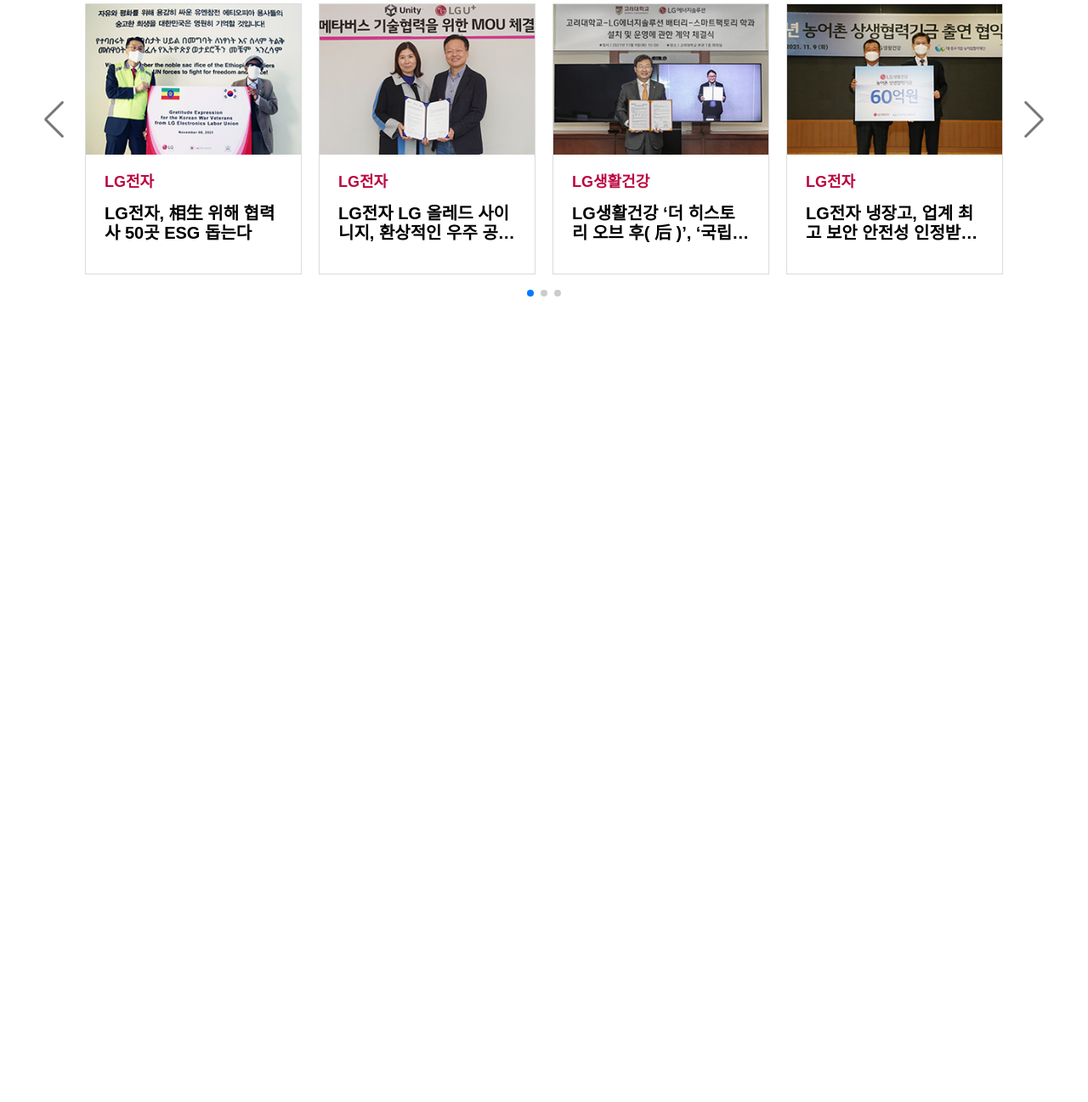
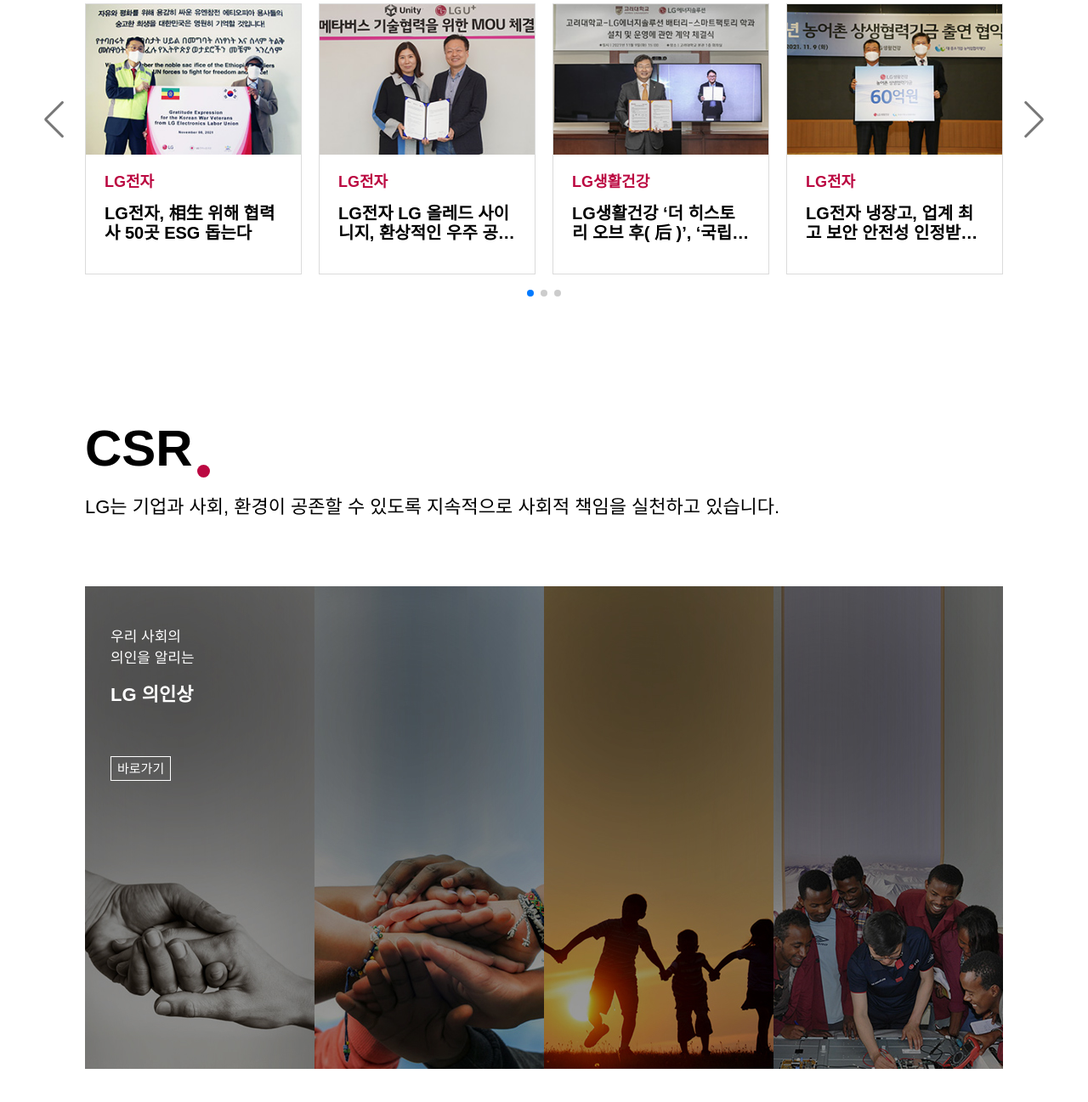
Before and after one commit to Ginny-choi/lgstudy, a plain HTML site: page index.html in a window 1280 px wide. Shown: the part 1294-2591 px from the top of the page at 85% size. Before the commit the page ends 1717 px from the top, so only its background shows below. Drawn offline with Linux system fonts and the light colour scheme.

Commit message:
csr 섹션 제작중

```diff
--- a/assets/scss/lgstyle.scss
+++ b/assets/scss/lgstyle.scss
@@ -501,23 +501,7 @@
 		}
 	}
 }
-#media-section {
-	padding: 100px 0;
-
-	@media all and (max-width: 920px) {
-		padding: 10.8695652vw 0;
-	}
-
-	.container {
-		@media all and (max-width: 1025px) {
-			padding: 0 30px;
-		}
-	}
-	.media-content {
-		max-width: 1200px;
-		width: 100%;
-		margin: auto;
-
+//섹션 타이틀
 .title-box {
 	width: 100%;
 
@@ -548,6 +532,23 @@
 		}
 	}
 }
+#media-section {
+	padding: 100px 0;
+
+	@media all and (max-width: 920px) {
+		padding: 10.8695652vw 0;
+	}
+
+	.container {
+		@media all and (max-width: 1025px) {
+			padding: 0 30px;
+		}
+	}
+	.media-content {
+		max-width: 1200px;
+		width: 100%;
+		margin: auto;
+
 		.top-media-box {
 			margin: 0 auto;
 			margin-bottom: 20px;
@@ -683,3 +684,88 @@
 		}
 	}
 }
+#csr-section {
+	padding: 70px 0;
+
+	.csrSection {
+		max-width: 1200px;
+		width: 100%;
+		margin: 0 auto;
+
+		.title-box {
+			h2 {
+				margin: 0;
+			}
+			p {
+				font-size: 22px;
+				color: #000;
+				margin-bottom: 0;
+			}
+		}
+		.csr-list-box {
+			width: 100%;
+			height: 568px;
+			margin-top: 80px;
+
+			ul {
+				display: flex;
+				width: 100%;
+				height: 100%;
+				li {
+					width: 25%;
+					.csr-bg {
+						display: block;
+						width: 100%;
+						height: 100%;
+						background: url(../img/main_csr01_v2.jpg) no-repeat;
+						position: relative;
+
+						@for $i from 1 through 4 {
+							&.csr#{$i} {
+								background-image: url(../img/main_csr0#{$i}_v2.jpg);
+							}
+						}
+
+						&:hover {
+							.content-box {
+								.fake-btn {
+									background: #bb0841;
+									border: 1px solid #bb0841;
+								}
+							}
+						}
+
+						.content-box {
+							position: absolute;
+							top: 0;
+							left: 0;
+							padding: 30px;
+
+							p {
+								font-size: 17px;
+								color: #fff;
+								line-height: 150%;
+							}
+							strong {
+								display: block;
+								font-size: 22px;
+								color: #fff;
+							}
+							.fake-btn {
+								display: inline-block;
+								text-align: center;
+								padding: 5px 7px;
+								margin-top: 60px;
+								border: 1px solid #fff;
+								font-size: 15px;
+								color: #fff;
+
+								transition: all 0.3s;
+							}
+						}
+					}
+				}
+			}
+		}
+	}
+}
--- a/index.html
+++ b/index.html
@@ -384,6 +384,36 @@
 						</div>
 					</div>
 				</section>
+				<!-- //미디어 섹션 -->
+				<section id="csr-section">
+					<div class="container">
+						<div class="csrSection">
+							<div class="title-box">
+								<h2>CSR</h2>
+								<p>LG는 기업과 사회, 환경이 공존할 수 있도록 지속적으로 사회적 책임을 실천하고 있습니다.</p>
+							</div>
+							<div class="csr-list-box">
+								<ul>
+									<li>
+										<a href="#" class="csr-bg csr1">
+											<div class="content-box">
+												<p>
+													우리 사회의<br />
+													의인을 알리는
+												</p>
+												<strong>LG 의인상</strong>
+												<div class="fake-btn">바로가기</div>
+											</div>
+										</a>
+									</li>
+									<li><a href="#" class="csr-bg csr2"></a></li>
+									<li><a href="#" class="csr-bg csr3"></a></li>
+									<li><a href="#" class="csr-bg csr4"></a></li>
+								</ul>
+							</div>
+						</div>
+					</div>
+				</section>
 			</main>
 			<footer id="footer"></footer>
 		</div>
```
Also changed, not shown: assets/css/lgstyle.min.css, 2 other files. Lines whose indentation alone changed are shown as unchanged.
